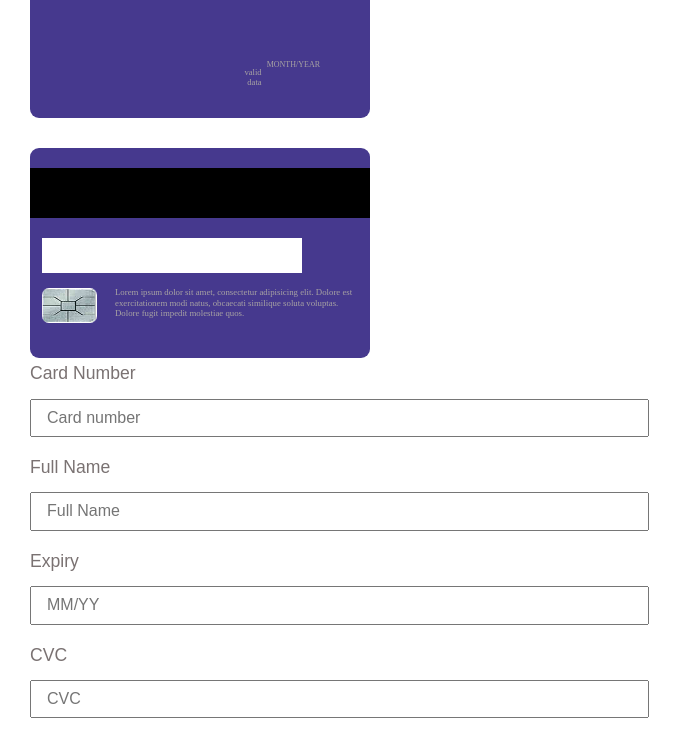
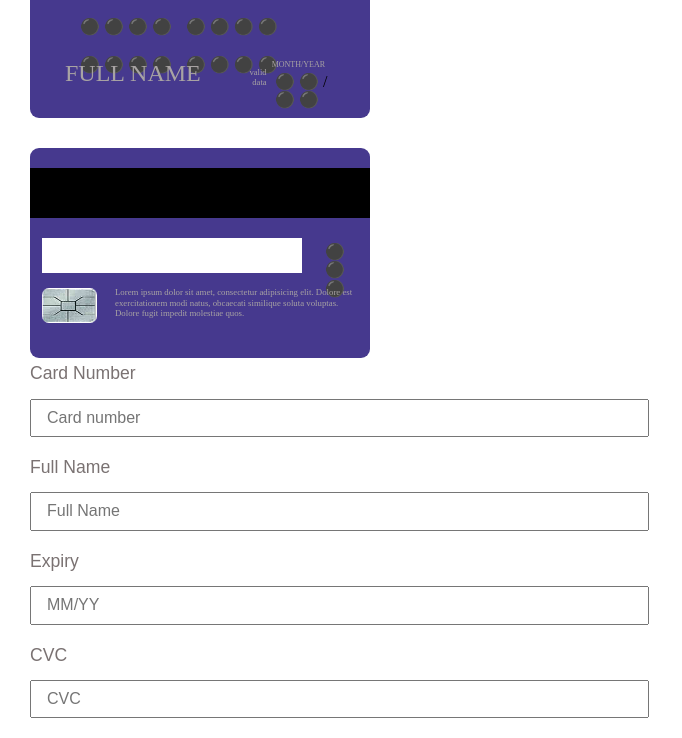
Before and after one commit to AndriiNyzhnyk/projectForInc, a plain HTML site: page index.html in a window 1280 px wide. Shown: the part 112-850 px from the top of the page, without its empty margins (0-682 px from the left). Drawn offline with nearby package versions, Linux system fonts and the light colour scheme.

Commit message:
add text defaults

```diff
--- a/css/style.css
+++ b/css/style.css
@@ -89,9 +89,20 @@ form input {
     left: 40px;
 }
 
+#defaultCodeCard ul {
+    display: inline-block;
+    padding-left: 10px;
+    margin: 10px 0;
+}
+
+#defaultCodeCard ul li {
+    display: inline-block;
+    list-style-type: none;
+}
+
 #namePerson {
     bottom: 30px;
-    left: 40px;
+    left: 35px;
 }
 
 #namePerson p {
@@ -101,7 +112,7 @@ form input {
 /*style for expiry card*/
 #expiryDate {
     bottom: 25px;
-    right: 50px;
+    right: 30px;
 }
 
 #validDate, #paragExpiryDate, #textAngular {
@@ -129,13 +140,23 @@ form input {
 }
 
 #textAngular {
-    width: 55px;
+    width: 70px;
     height: 25px;
     margin: 0 0 0 -55px;
 }
 
 #textAngular p {
     font-size: 1.2em;
+}
+
+#defaultTextAngular ul {
+    padding-left: 5px;
+    margin: 5px 0;
+}
+
+#defaultTextAngular ul li {
+    display: inline-block;
+    list-style-type: none;
 }
 
 
@@ -179,6 +200,16 @@ form input {
     font-size: 1.1em;
 }
 
+#defaultCvcCode ul {
+    padding-left: 10px;
+    margin: 5px 0;
+}
+
+#defaultCvcCode ul li {
+    list-style-type: none;
+    display: inline-block;
+}
+
 
 #blockInfo {
     top: 140px;
--- a/index.html
+++ b/index.html
@@ -20,10 +20,40 @@
 
         <div id="codeCard" class="position">
             <p ng-bind="codeCard"></p>
+            <div id="defaultCodeCard">
+                <ul>
+                    <li>&#9899;</li>
+                    <li>&#9899;</li>
+                    <li>&#9899;</li>
+                    <li>&#9899;</li>
+                </ul>
+
+                <ul>
+                    <li>&#9899;</li>
+                    <li>&#9899;</li>
+                    <li>&#9899;</li>
+                    <li>&#9899;</li>
+                </ul>
+
+                <ul>
+                    <li>&#9899;</li>
+                    <li>&#9899;</li>
+                    <li>&#9899;</li>
+                    <li>&#9899;</li>
+                </ul>
+
+                <ul>
+                    <li>&#9899;</li>
+                    <li>&#9899;</li>
+                    <li>&#9899;</li>
+                    <li>&#9899;</li>
+                </ul>
+            </div>
         </div>
 
         <div id="namePerson" class="position">
             <p ng-bind="name"></p>
+            <p id="defaultNamePerson">FULL NAME</p>
         </div>
 
         <div id="expiryDate" class="position">
@@ -39,6 +69,16 @@
 
                 <div id="textAngular">
                     <p ng-bind="expiry"></p>
+                    <div id="defaultTextAngular">
+                        <ul>
+                            <li>&#9899;</li>
+                            <li>&#9899;</li>
+                            <li>&#47;</li>
+                            <li>&#9899;</li>
+                            <li>&#9899;</li>
+                        </ul>
+
+                    </div>
                 </div>
             </div>
             <div class="clear"></div>
@@ -57,6 +97,13 @@
             <div id="whiteLine"></div>
             <div id="cvcCode" class="position">
                 <p ng-bind="cvc"></p>
+                <div id="defaultCvcCode">
+                    <ul>
+                        <li>&#9899;</li>
+                        <li>&#9899;</li>
+                        <li>&#9899;</li>
+                    </ul>
+                </div>
             </div>
             <div id="blockInfo" class="position">
                 <div id="infoImg">
--- a/script/main.js
+++ b/script/main.js
@@ -79,7 +79,7 @@ function getPId(inputId) {
     return reqItem;
 }
 
-// function dynamic color text
+// function dynamic color text card
 var previousReqItem;
 function dynamicColorText(inputId) {
     var reqItem = getPId(inputId);
@@ -90,8 +90,5 @@ function dynamicColorText(inputId) {
             $("#" + previousReqItem + " p").css("color", "#a8a3a3");
         }
         previousReqItem = reqItem;
-
     }
-
-    previousReqItem = reqItem;
 }
```
